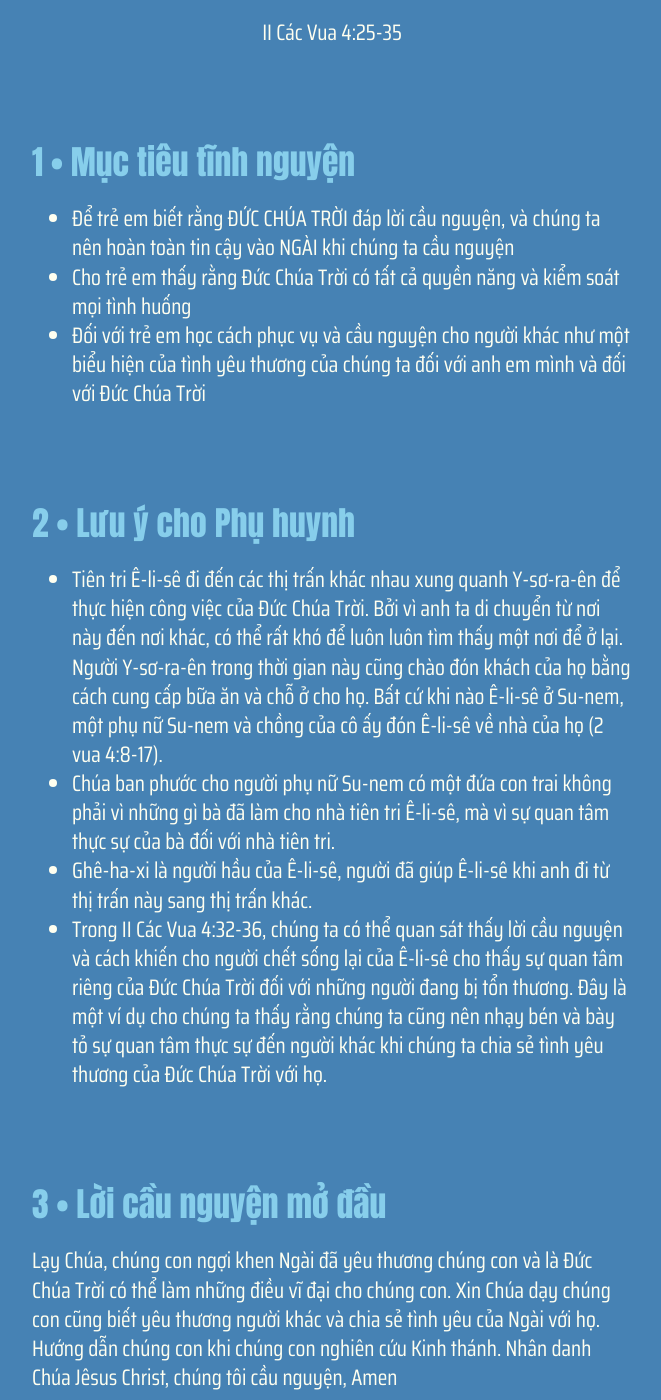
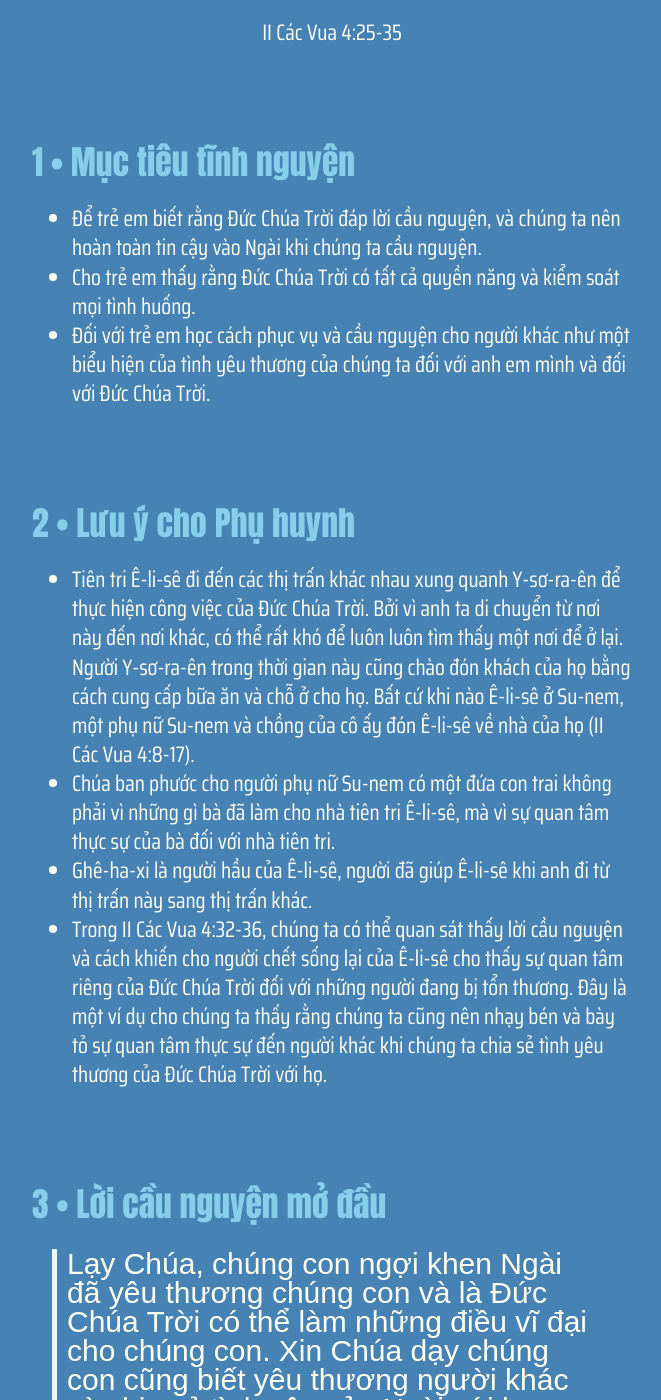
Before and after one commit to GospelTrust/LGS, a Jekyll site: the page built from docs/content/_vi/46-2.md, in a window 1280 px wide and 1400 px high, scrolled down 563 px. Shown: the whole window, without its empty margins (308-969 px from the left). Built offline with Jekyll 4.4.1, drawn with Linux system fonts in a browser that asks for light colours; some web fonts are replaced; some of the changed text lies outside the part shown.

Commit message:
Update: w46d2

```diff
--- a/docs/content/_vi/46-2.md
+++ b/docs/content/_vi/46-2.md
@@ -1,36 +1,39 @@
 ---
 week: 46
 day: 2
-title: 'Ê-LI-SÊ KHIẾN MỘT BÉ TRAI SỐNG LẠI'
+title: 'Ê-li-sê khiến một bé trai sống lại'
 bible: 'II Các Vua 4:25-35'
 layout: lesson
 ---
 
 
 {% include lesson/section.html index=1 %}
-- Để trẻ em biết rằng ĐỨC CHÚA TRỜI đáp lời cầu nguyện, và chúng ta nên hoàn toàn tin cậy vào NGÀI khi chúng ta cầu nguyện
-- Cho trẻ em thấy rằng Đức Chúa Trời có tất cả quyền năng và kiểm soát mọi tình huống
-- Đối với trẻ em học cách phục vụ và cầu nguyện cho người khác như một biểu hiện của tình yêu thương của chúng ta đối với anh em mình và đối với Đức Chúa Trời
+- Để trẻ em biết rằng Đức Chúa Trời đáp lời cầu nguyện, và chúng ta nên hoàn toàn tin cậy vào Ngài khi chúng ta cầu nguyện.
+- Cho trẻ em thấy rằng Đức Chúa Trời có tất cả quyền năng và kiểm soát mọi tình huống.
+- Đối với trẻ em học cách phục vụ và cầu nguyện cho người khác như một biểu hiện của tình yêu thương của chúng ta đối với anh em mình và đối với Đức Chúa Trời.
 
 
 {% include lesson/section.html index=2 %}
-- Tiên tri Ê-li-sê đi đến các thị trấn khác nhau xung quanh Y-sơ-ra-ên để thực hiện công việc của Đức Chúa Trời. Bởi vì anh ta di chuyển từ nơi này đến nơi khác, có thể rất khó để luôn luôn tìm thấy một nơi để ở lại. Người Y-sơ-ra-ên trong thời gian này cũng chào đón khách của họ bằng cách cung cấp bữa ăn và chỗ ở cho họ. Bất cứ khi nào Ê-li-sê ở Su-nem, một phụ nữ Su-nem và chồng của cô ấy đón Ê-li-sê về nhà của họ (2 vua 4:8-17).
+- Tiên tri Ê-li-sê đi đến các thị trấn khác nhau xung quanh Y-sơ-ra-ên để thực hiện công việc của Đức Chúa Trời. Bởi vì anh ta di chuyển từ nơi này đến nơi khác, có thể rất khó để luôn luôn tìm thấy một nơi để ở lại. Người Y-sơ-ra-ên trong thời gian này cũng chào đón khách của họ bằng cách cung cấp bữa ăn và chỗ ở cho họ. Bất cứ khi nào Ê-li-sê ở Su-nem, một phụ nữ Su-nem và chồng của cô ấy đón Ê-li-sê về nhà của họ (II Các Vua 4:8-17).
 - Chúa ban phước cho người phụ nữ Su-nem có một đứa con trai không phải vì những gì bà đã làm cho nhà tiên tri Ê-li-sê, mà vì sự quan tâm thực sự của bà đối với nhà tiên tri.
 - Ghê-ha-xi là người hầu của Ê-li-sê, người đã giúp Ê-li-sê khi anh đi từ thị trấn này sang thị trấn khác.
 - Trong II Các Vua 4:32-36, chúng ta có thể quan sát thấy lời cầu nguyện và cách khiến cho người chết sống lại của Ê-li-sê cho thấy sự quan tâm riêng của Đức Chúa Trời đối với những người đang bị tổn thương. Đây là một ví dụ cho chúng ta thấy rằng chúng ta cũng nên nhạy bén và bày tỏ sự quan tâm thực sự đến người khác khi chúng ta chia sẻ tình yêu thương của Đức Chúa Trời với họ.
 
 
 {% include lesson/section.html index=3 %}
- Lạy Chúa, chúng con ngợi khen Ngài đã yêu thương chúng con và là Đức Chúa Trời có thể làm những điều vĩ đại cho chúng con. Xin Chúa dạy chúng con cũng biết yêu thương người khác và chia sẻ tình yêu của Ngài với họ. Hướng dẫn chúng con khi chúng con nghiên cứu Kinh thánh. Nhân danh Chúa Jêsus Christ, chúng tôi cầu nguyện, Amen
+> Lạy Chúa, chúng con ngợi khen Ngài đã yêu thương chúng con và là Đức Chúa Trời có thể làm những điều vĩ đại cho chúng con. Xin Chúa dạy chúng con cũng biết yêu thương người khác và chia sẻ tình yêu của Ngài với họ. Hướng dẫn chúng con khi chúng con nghiên cứu Kinh thánh. Nhân danh Chúa Jêsus Christ, chúng tôi cầu nguyện, Amen.
 
 
 {% include lesson/section.html index=4 %}
-1 Giăng 3:16-18
-16 Vì Đức Chúa Trời yêu thương thế gian, đến nỗi đã ban Con một của Ngài, hầu cho hễ ai tin Con ấy không bị hư mất mà được sự sống đời đời. 17 Vả, Đức Chúa Trời đã sai Con Ngài xuống thế gian, chẳng phải để đoán xét thế gian đâu, nhưng hầu cho thế gian nhờ Con ấy mà được cứu. 18 Ai tin Ngài thì chẳng bị đoán xét đâu; ai không tin thì đã bị đoán xét rồi, vì không tin đến danh Con một Đức Chúa Trời.
+### Giăng 3:16-18
+16 Vì Đức Chúa Trời yêu thương thế gian, đến nỗi đã ban Con một của Ngài, hầu cho hễ ai tin Con ấy không bị hư mất mà được sự sống đời đời.
+17 Vả, Đức Chúa Trời đã sai Con Ngài xuống thế gian, chẳng phải để đoán xét thế gian đâu, nhưng hầu cho thế gian nhờ Con ấy mà được cứu.
+18 Ai tin Ngài thì chẳng bị đoán xét đâu; ai không tin thì đã bị đoán xét rồi, vì không tin đến danh Con một Đức Chúa Trời.
 
 
 {% include lesson/section.html index=5 %}
-Kết thúc câu: Nếu có cơ hội làm lại điều gì đó, điều tôi sẽ làm lại là ...
+Hoàn thành câu:
+- Nếu có cơ hội làm lại điều gì đó, điều tôi sẽ làm lại là ...
 
 
 {% include lesson/section.html index=6 %}
@@ -38,14 +41,14 @@
 
 
 {% include lesson/section.html index=7 %}
-Xem lại bối cảnh của câu chuyện. Đọc II Các Vua 4:25-35. Để làm cho câu chuyện trở nên sống động hơn, hãy kể câu chuyện như thể bạn là Ghê-ha-xi, người hầu của  Ê-li-sê. Hãy học theo Kinh thánh để không bỏ sót bất kỳ phần nào.
+Xem lại bối cảnh của câu chuyện. Đọc II Các Vua 4:25-35. Để làm cho câu chuyện trở nên sống động hơn, hãy kể câu chuyện như thể bạn là Ghê-ha-xi, người hầu của  Ê-li-sê. Hãy học theo Kinh Thánh để không bỏ sót bất kỳ phần nào.
 
 
 
 {% include lesson/section.html index=8 %}
-ĐOÁN NHÂN VẬT
-- Mục tiêu của câu chuyện kể lại là để con bạn/trẻ em xác định được nhân vật Kinh thánh được đề cập trong Kinh thánh.
-- Viết riêng từng tên của các nhân vật trong Kinh thánh vào một tờ giấy. Các nhân vật là: người phụ nữ Su-nem, chồng người phụ nữ Su-nem, con trai người phụ nữ Su-nem, Ghê-ha-xi, và nhà tiên tri Ê-li-sê.
+### Đoán nhân vật
+- Mục tiêu của câu chuyện kể lại là để con bạn/trẻ em xác định được nhân vật Kinh Thánh được đề cập trong Kinh thánh.
+- Viết riêng từng tên của các nhân vật trong Kinh Thánh vào một tờ giấy. Các nhân vật là: người phụ nữ Su-nem, chồng người phụ nữ Su-nem, con trai người phụ nữ Su-nem, Ghê-ha-xi, và nhà tiên tri Ê-li-sê.
 - Bạn, trẻ em và các thành viên khác trong gia đình lần lượt chọn một tên. Khi một người chơi chọn tên, người đó phải mô tả tên đó cho những người chơi khác mà không được nói tên được viết trên giấy.
 - Khi đã đoán đúng tên, người đoán đúng sẽ là người chơi tiếp theo.
 
@@ -53,8 +56,8 @@
 {% include lesson/section.html index=9 %}
 1. Ê-li-sê đã làm gì trước khi tiếp cận con trai đã chết của người phụ nữ Su-nem?
 2. Điều gì làm bạn bất ngờ hoặc ngạc nhiên về câu chuyện hôm nay?
-3. Làm thế nào bạn có thể là một phước lành cho người khác, như tiên tri ê-li-sê?
+3. Làm thế nào bạn có thể là một phước lành cho người khác, như tiên tri Ê-li-sê?
 
 
 {% include lesson/section.html index=10 %}
-Lạy Chúa, Chúng con ngợi khen Chúa vì Lời tuyệt vời của Ngài cho chúng con để biết Ngài là ai. Cầu xin Chúa cho chúng con luôn được nhắc nhở rằng chúng con luôn có thể cầu nguyện và nói chuyện với Ngài bất kể chúng con đang trải qua điều gì. Chúng con cầu nguyện trong Danh Chúa Jêsus Christ, Amen.
+Lạy Chúa, chúng con ngợi khen Chúa vì Lời tuyệt vời của Ngài cho chúng con để biết Ngài là ai. Cầu xin Chúa cho chúng con luôn được nhắc nhở rằng chúng con luôn có thể cầu nguyện và nói chuyện với Ngài bất kể chúng con đang trải qua điều gì. Chúng con cầu nguyện trong Danh Chúa Jêsus Christ, Amen.
```
